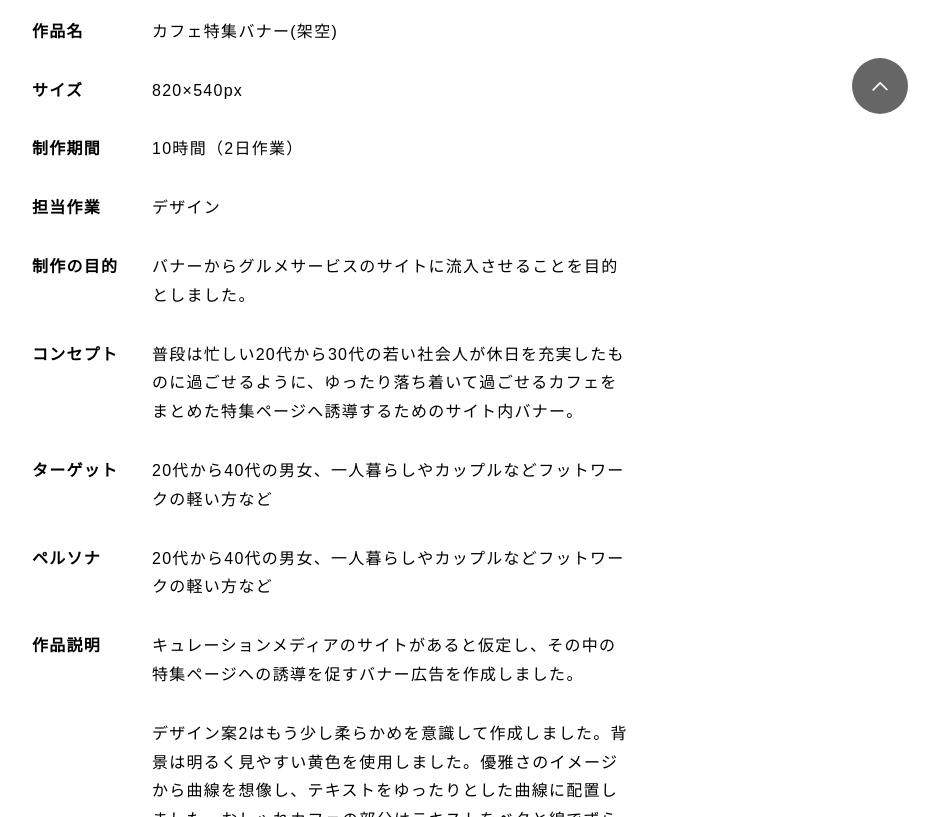
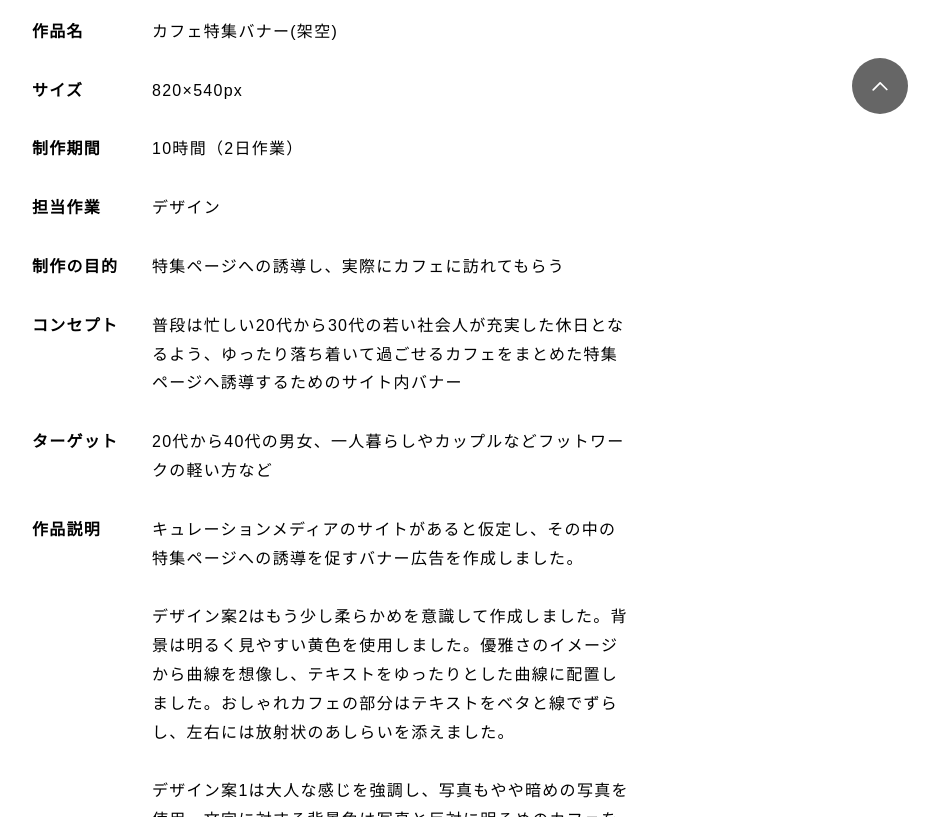
Before and after one commit to iwamoto-1938/iwamoto-hayate-portfolio, a plain HTML site: page works/work_banner01.html in a window 1280 px wide. Shown: the part 606-1423 px from the top of the page, without its empty margins (308-1247 px from the left). Drawn offline with Linux system fonts and the light colour scheme; a web font is replaced by a local one.

Commit message:
Update work_banner01.html

```diff
--- a/works/work_banner01.html
+++ b/works/work_banner01.html
@@ -96,21 +96,17 @@
               <tr>
                 <th>制作の目的</th>
                 <td>
-                バナーからグルメサービスのサイトに流入させることを目的としました。
+                  特集ページへの誘導し、実際にカフェに訪れてもらう
                 </td>
               </tr>
               <tr>
                 <th>コンセプト</th>
                 <td>
-                  普段は忙しい20代から30代の若い社会人が休日を充実したものに過ごせるように、ゆったり落ち着いて過ごせるカフェをまとめた特集ページへ誘導するためのサイト内バナー。
+                  普段は忙しい20代から30代の若い社会人が充実した休日となるよう、ゆったり落ち着いて過ごせるカフェをまとめた特集ページへ誘導するためのサイト内バナー
                 </td>
               </tr>
               <tr>
                 <th>ターゲット</th>
-                <td>20代から40代の男女、一人暮らしやカップルなどフットワークの軽い方など</td>
-              </tr>
-              <tr>
-                <th>ペルソナ</th>
                 <td>20代から40代の男女、一人暮らしやカップルなどフットワークの軽い方など</td>
               </tr>
               <tr>
```
